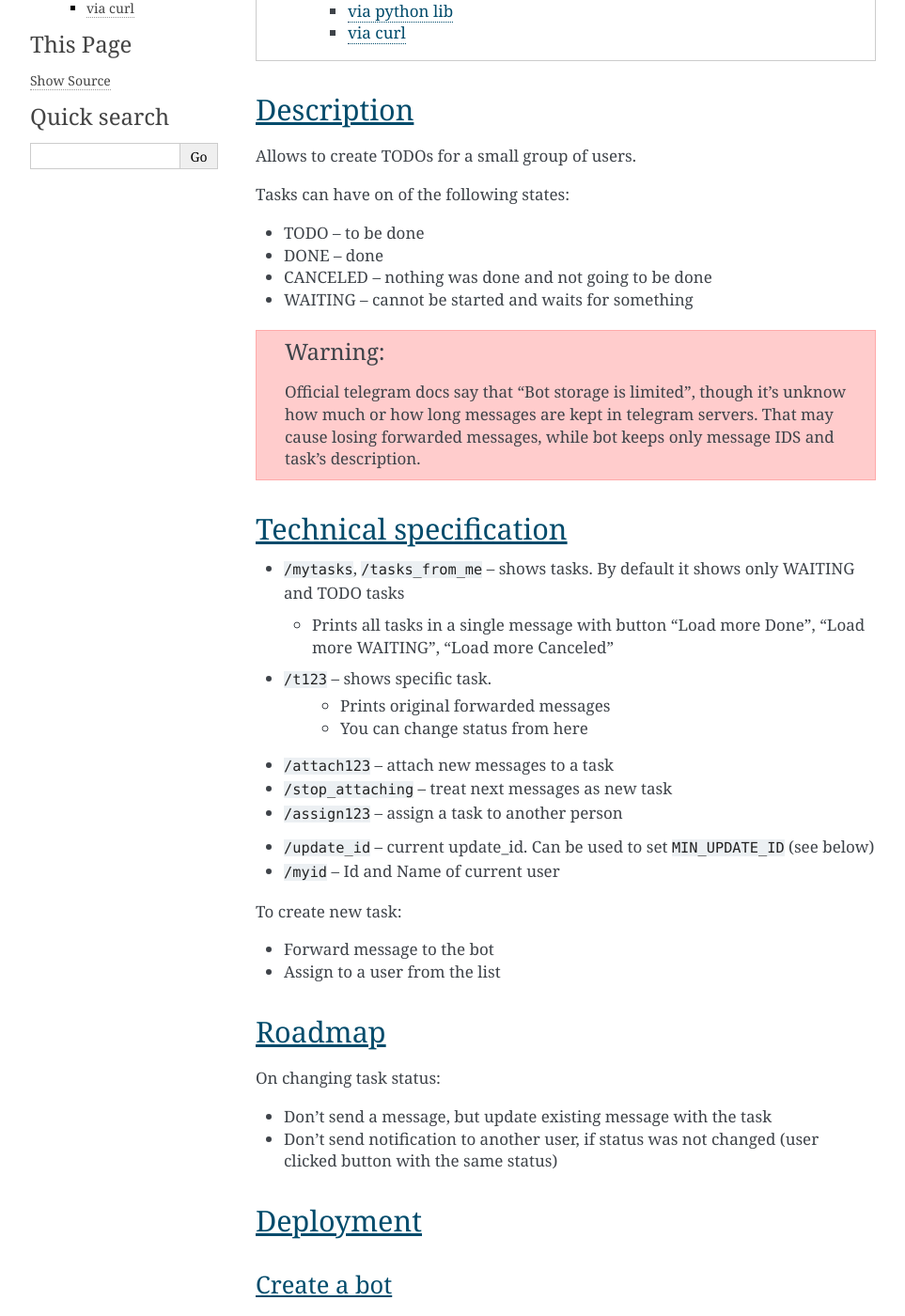
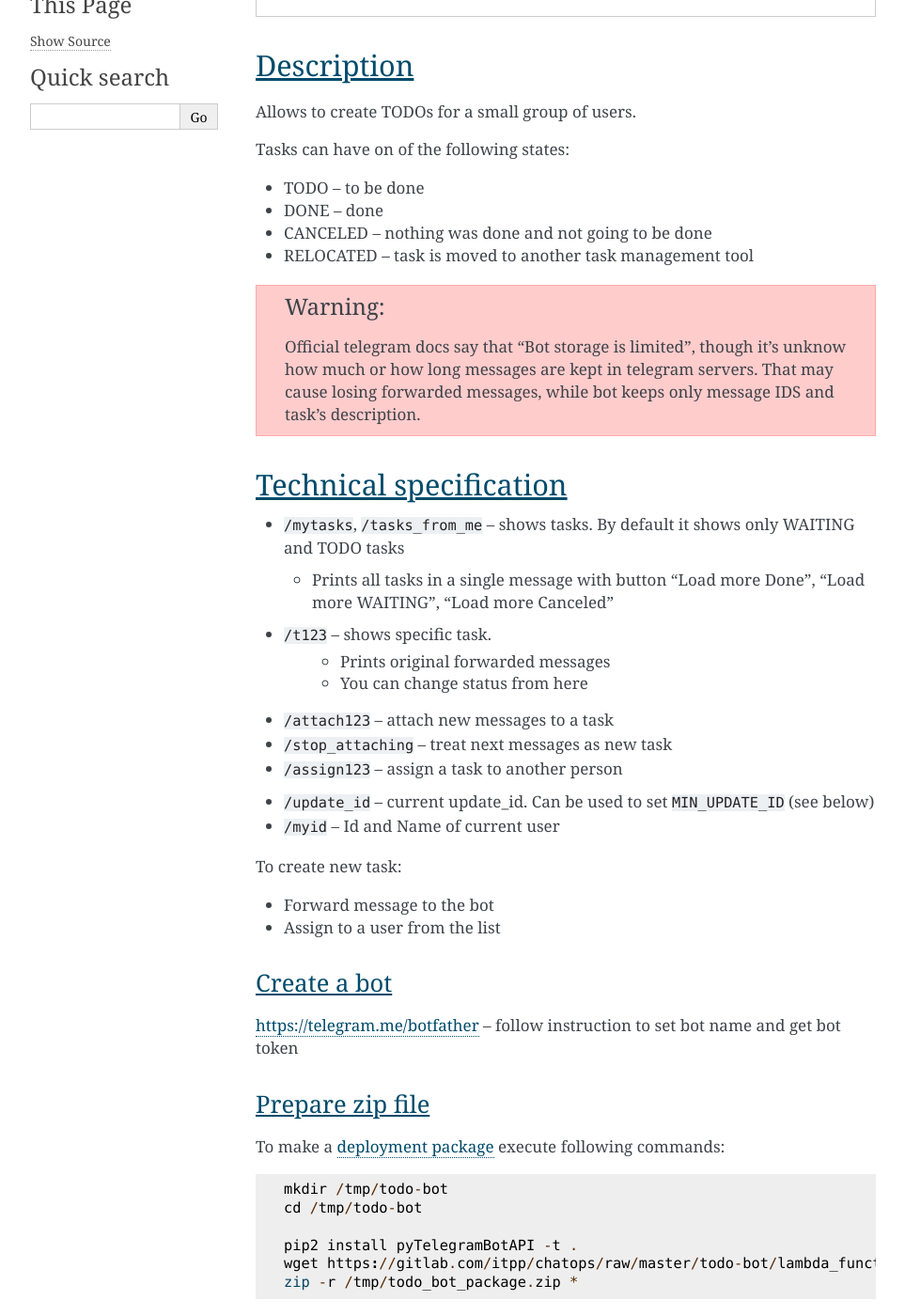
Before and after one commit to itpp-labs/chatops-docs, a Sphinx documentation site: the page built from docs/todo-bot/index.rst, in a window 1280 px wide and 1400 px high, scrolled down 579 px. Shown: the whole window at 94% size, without its empty margins (148-1111 px from the left). Built offline with Sphinx 7.4.7, drawn with Linux system fonts in a browser that asks for light colours; some of the changed text lies outside the part shown.

Commit message:
Handled changing status of task Handled notification user in case of non-changing status of task
Edited todo_bot doc, removed roadmap

```diff
--- a/docs/todo-bot/index.rst
+++ b/docs/todo-bot/index.rst
@@ -15,7 +15,7 @@ Tasks can have on of the following states:
 * TODO -- to be done
 * DONE -- done
 * CANCELED -- nothing was done and not going to be done
-* WAITING -- cannot be started and waits for something
+* RELOCATED -- task is moved to another task management tool
 
 .. warning:: Official telegram docs say that "Bot storage is limited", though it's unknow how much or how long messages are kept in telegram servers. That may cause losing forwarded messages, while bot keeps only message IDS and task's description.
 
@@ -42,16 +42,6 @@ To create new task:
 
 * Forward message to the bot
 * Assign to a user from the list
-
-Roadmap
-=======
-
-On changing task status:
-
-* Don't send a message, but update existing message with the task
-* Don't send notification to another user, if status was not changed (user clicked button with the same status)
-Deployment
-==========
 
 Create a bot
 ------------
```
Also changed, not shown: 1 other file.
